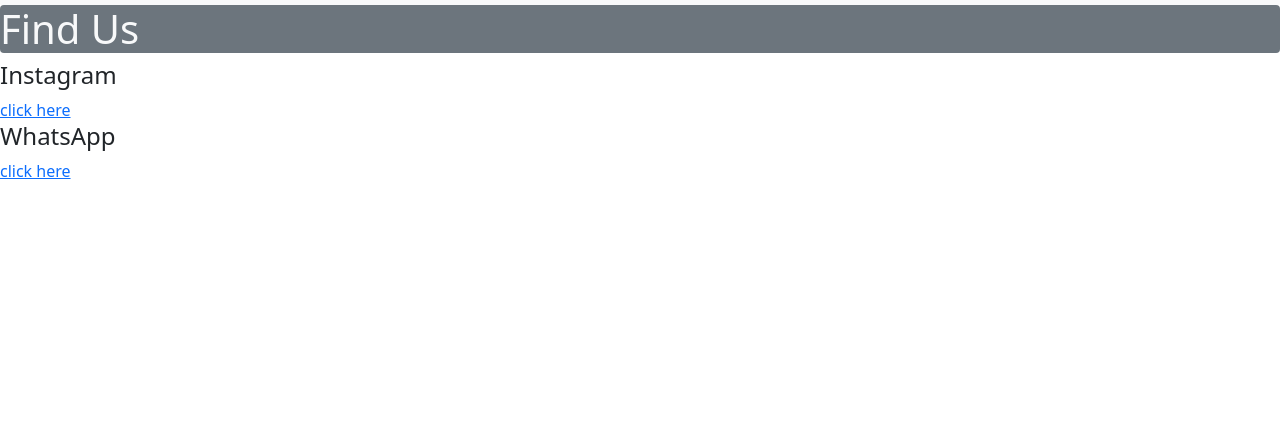
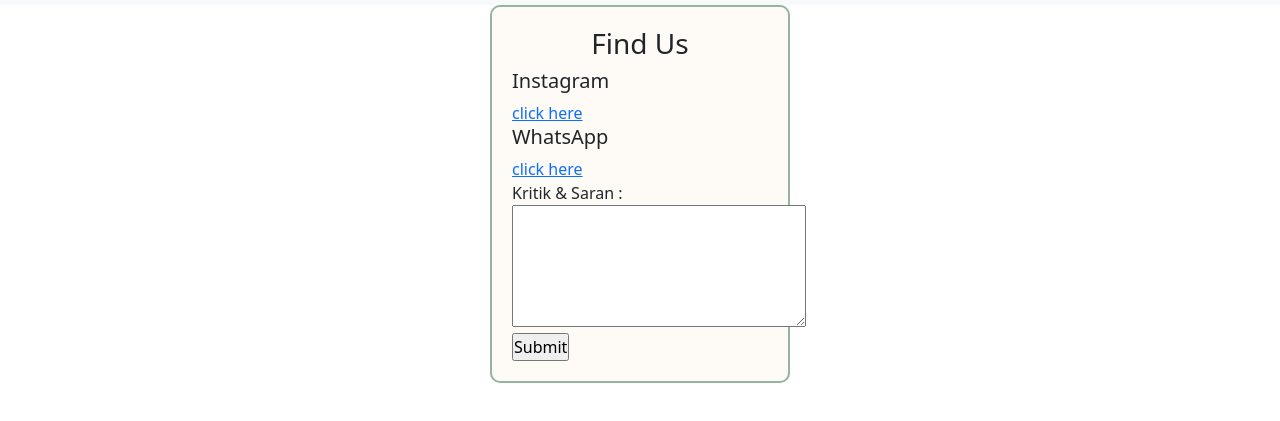
Before and after one commit to imeldatriajaya/PrelovedbyAnn, a website: page contact.html in a window 1280 px wide. Shown: the part 51-472 px from the top of the page. Drawn offline with nearby package versions, Linux system fonts and the light colour scheme.

Commit message:
saya mengubah body pada navbar contact us

```diff
--- a/contact.html
+++ b/contact.html
@@ -11,6 +11,7 @@
       integrity="sha384-EVSTQN3/azprG1Anm3QDgpJLIm9Nao0Yz1ztcQTwFspd3yD65VohhpuuCOmLASjC"
       crossorigin="anonymous"
     />
+    <link rel="stylesheet" href="style.css" />
   </head>
   <body>
       <nav class="navbar navbar-expand-lg navbar-light bg-light">
@@ -52,11 +53,16 @@
         </nav>
 
     <div>
-      <p class="h1 bg-secondary text-light rounded">Find Us</p>
-      <h4>Instagram</h4>
-      <a href="https://www.instagram.com/imeldatriajaya/"> click here</a>
-      <h4>WhatsApp</h4>
-      <a href="https://wa.me/6282373733809/">click here</a>
+      <form>
+        <h3 style="text-align: center;">Find Us</h3>
+        <h5>Instagram</h5>
+        <a href="https://www.instagram.com/imeldatriajaya/"> click here</a>
+        <h5>WhatsApp</h5>
+        <a href="https://wa.me/6282373733809/">click here</a> <br/>
+        <label>Kritik & Saran :</label> <br />
+        <textarea rows="5" cols="30"></textarea>
+        <input type="submit"/>
+      </form>
     </div>
 
     <script
```
